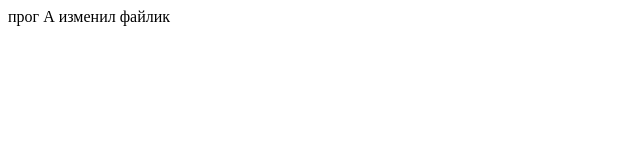
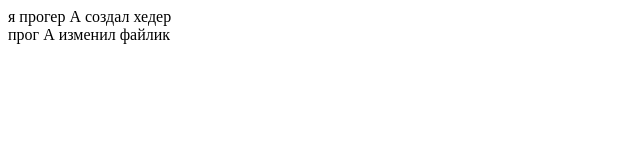
Before and after one commit to Crazzik/js-project, a plain HTML site: page index.html in a window 1280 px wide. Shown: the whole page, without its empty margins (0-640 px from the left). Drawn offline with Linux system fonts and the light colour scheme.

Commit message:
add header

```diff
--- a/index.html
+++ b/index.html
@@ -3,6 +3,7 @@
     <title>test</title>
 </head>
 <body>
+<header>я прогер А создал хедер</header>
 прог А изменил файлик
 </body>
 </html>
```
